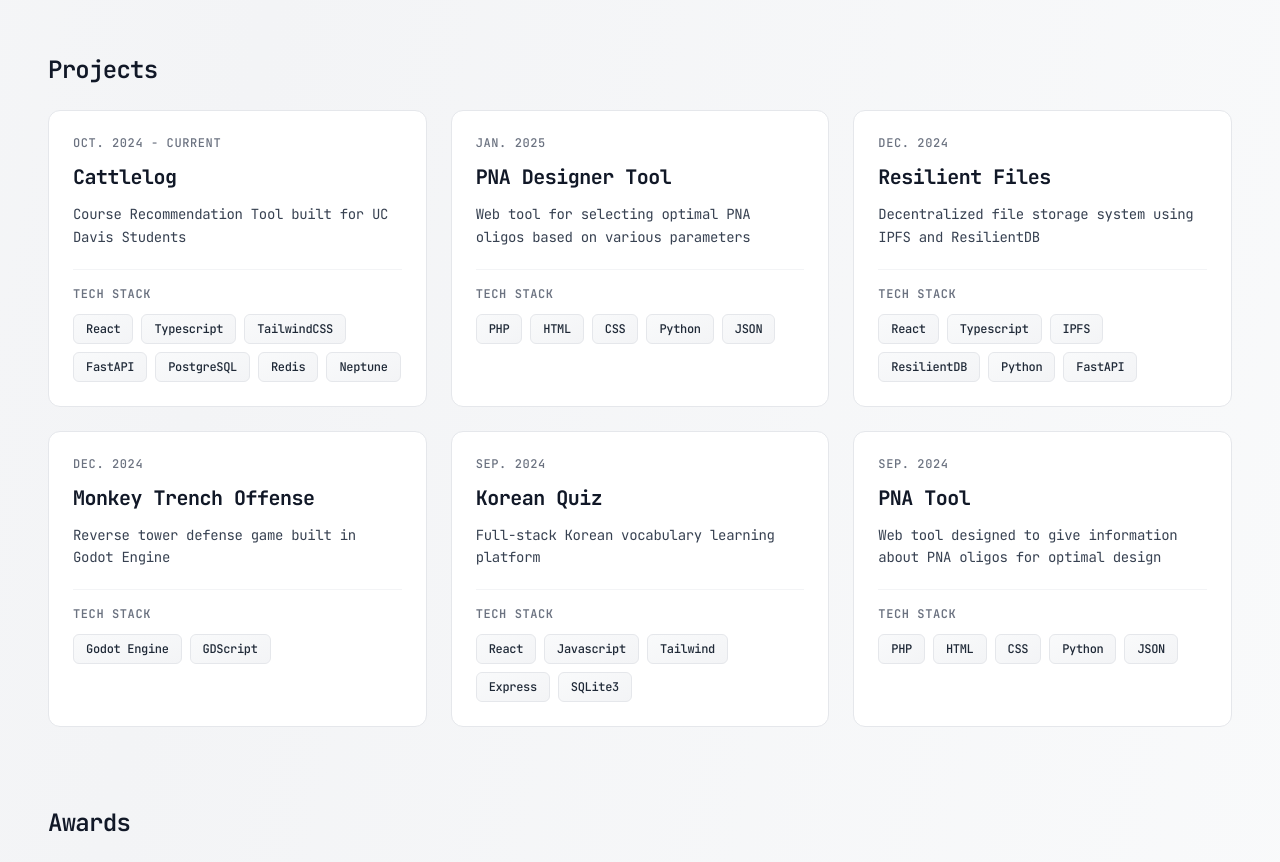
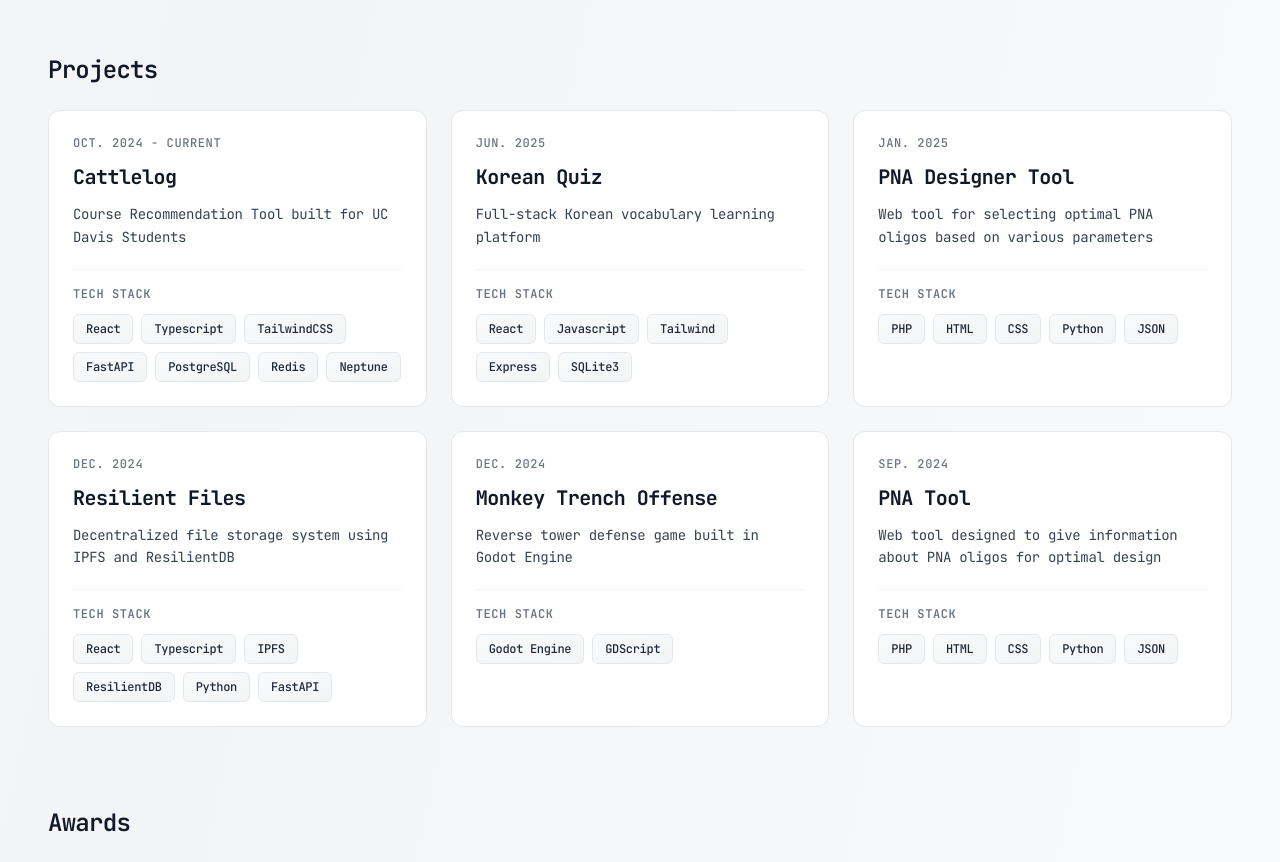
Before and after one commit to Echo108471/eugene-portfolio, a Next.js app: page / in a window 1280 px wide. Shown: the part 5040-5902 px from the top of the page. Built offline with nearby package versions, Linux system fonts and the light colour scheme.

Commit message:
Update project_section.tsx

```diff
--- a/src/app/components/project_section.tsx
+++ b/src/app/components/project_section.tsx
@@ -7,8 +7,15 @@
       date: "Oct. 2024 - Current",
       name: "Cattlelog",
       description: "Course Recommendation Tool built for UC Davis Students",
-      techStack: ["React","Typescript","TailwindCSS", "FastAPI", "PostgreSQL", "Redis", "Neptune"],
+      techStack: ["React", "Typescript", "TailwindCSS", "FastAPI", "PostgreSQL", "Redis", "Neptune"],
       link: "https://daviscattlelog.com"
+    },
+    {
+      date: "Jun. 2025",
+      name: "Korean Quiz",
+      description: "Full-stack Korean vocabulary learning platform",
+      techStack: ["React", "Javascript", "Tailwind", "Express", "SQLite3"],
+      link: "https://koreanquiz.onrender.com/",
     },
     {
       date: "Jan. 2025",
@@ -21,7 +28,7 @@
       date: "Dec. 2024",
       name: "Resilient Files",
       description: "Decentralized file storage system using IPFS and ResilientDB",
-      techStack: ["React","Typescript", "IPFS", "ResilientDB", "Python", "FastAPI"],
+      techStack: ["React", "Typescript", "IPFS", "ResilientDB", "Python", "FastAPI"],
       link: "https://github.com/ResilientApp/decentralized-sys",
     },
     {
@@ -30,13 +37,6 @@
       description: "Reverse tower defense game built in Godot Engine",
       techStack: ["Godot Engine", "GDScript"],
       link: "https://github.com/Echo108471/MonkeyTrenchOffense",
-    },
-    {
-      date: "Sep. 2024",
-      name: "Korean Quiz",
-      description: "Full-stack Korean vocabulary learning platform",
-      techStack: ["React", "Javascript", "Tailwind", "Express", "SQLite3"],
-      link: "https://koreanquiz.onrender.com/",
     },
     {
       date: "Sep. 2024",
```
Lines whose indentation alone changed are shown as unchanged.
